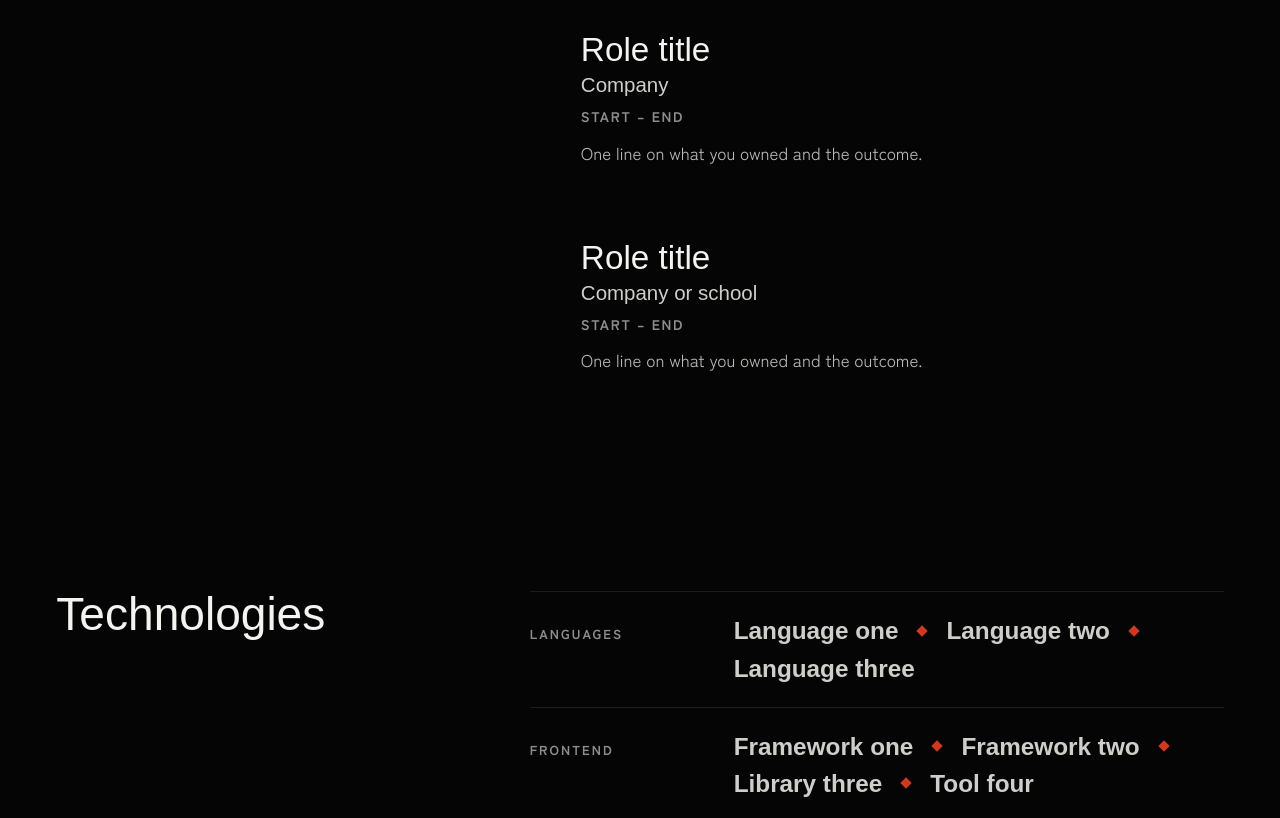
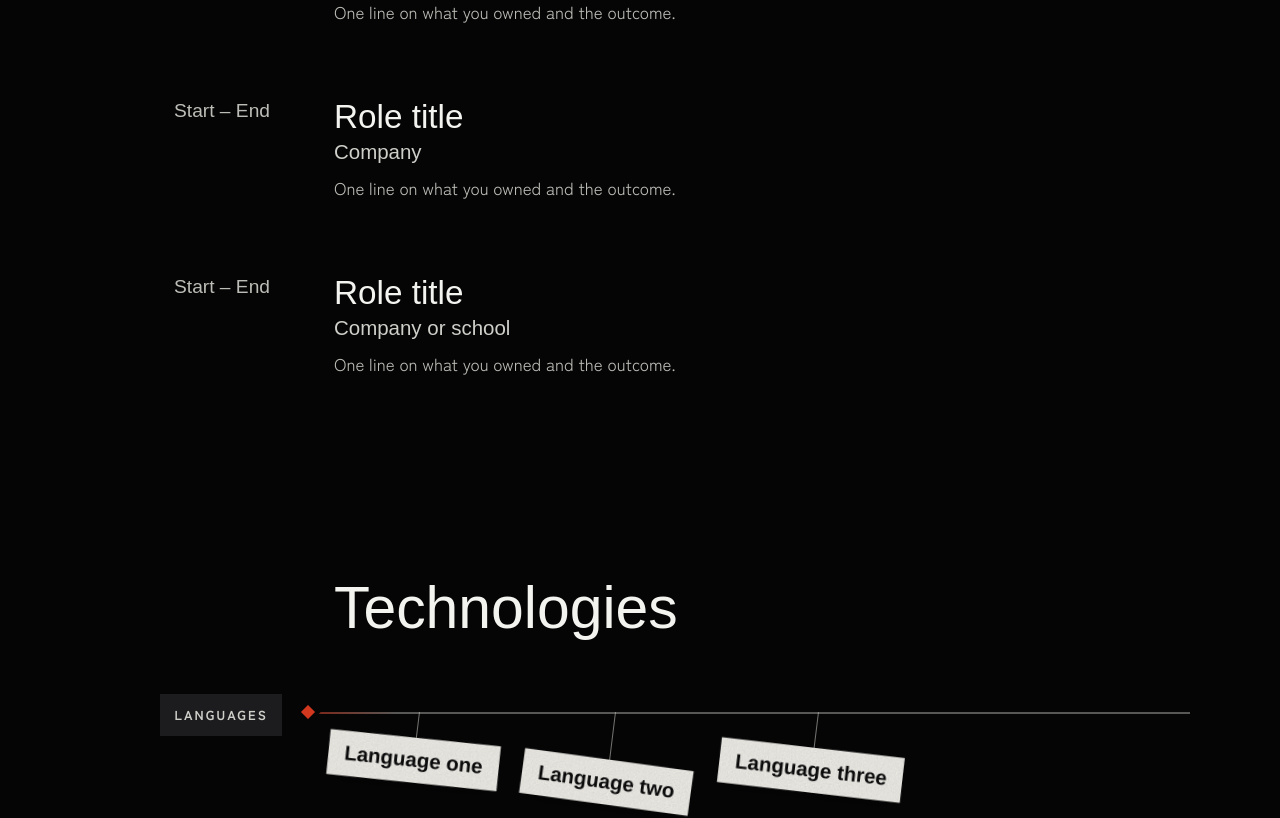
Before and after one commit to n4t5Uuu/Bleach-Inspired-Portfolio, a Next.js app: page / in a window 1280 px wide. Shown: the part 2320-3138 px from the top of the page. Built offline with nearby package versions, Linux system fonts and the light colour scheme; a web font is replaced by a local one.

Commit message:
feat(experience): hang the technologies from the cord
Experience and Technologies share one cord. Dates sit left of it;
technologies are paper strips hung from rails that leave the cord.
The cord draws itself and the strips swing once as they scroll in,
where CSS scroll timelines exist.

```diff
--- a/src/app/globals.css
+++ b/src/app/globals.css
@@ -1134,50 +1134,40 @@ a.resume-tag:hover {
   }
 }
 
-/* ---------- the path: the cord becomes the timeline ---------- */
-
-.path {
-  display: grid;
-  grid-template-columns: minmax(0, 4fr) minmax(0, 7fr);
-  gap: clamp(32px, 6vw, 112px);
-  padding: clamp(96px, 18vh, 200px) var(--gutter);
+/* ---------- the thread: the cord runs through experience and technologies ---------- */
+
+.thread {
+  --dates: clamp(6.5rem, 15vw, 14rem);
+  --knot-col: 3.25rem;
+  --pad: max(var(--gutter), calc((100% - 1100px) / 2));
+  position: relative;
+  padding: clamp(96px, 16vh, 180px) var(--pad);
   background: var(--void);
 }
 
-.path h2 {
-  align-self: start;
-  position: sticky;
-  top: 96px;
-  font-size: clamp(2.25rem, 3.6vw, 3.75rem);
-}
-
-.path-cord {
+.thread > * {
   position: relative;
-  padding-left: clamp(36px, 4vw, 56px);
-}
-
-.path-cord::before {
+  z-index: 1;
+}
+
+/* the one cord: it draws itself down as the section scrolls into view */
+.thread::before {
   content: "";
   position: absolute;
   top: 0;
   bottom: 0;
-  left: 6px;
+  left: calc(var(--pad) + var(--dates) + var(--knot-col) / 2 - 2px);
   width: 4px;
   background: var(--cord);
-}
-
-/* the cord draws itself down the timeline as it scrolls in, and each knot ties as its role arrives */
+  transform-origin: top;
+}
+
 @supports (animation-timeline: view()) {
   @media (prefers-reduced-motion: no-preference) {
-    .path-cord {
-      view-timeline: --cord block;
-    }
-
-    .path-cord::before {
-      transform-origin: top;
+    .thread::before {
       animation: cord-draw linear both;
-      animation-timeline: --cord;
-      animation-range: entry 15% cover 55%;
+      animation-timeline: view();
+      animation-range: entry 10% cover 55%;
     }
 
     .path-knot {
@@ -1206,34 +1196,64 @@ a.resume-tag:hover {
   }
 }
 
+.path,
+.stack {
+  scroll-margin-top: 72px;
+  display: grid;
+  grid-template-columns: var(--dates) var(--knot-col) minmax(0, 1fr);
+}
+
+.path > h2,
+.stack > h2 {
+  grid-column: 3;
+  margin-bottom: clamp(40px, 7vh, 72px);
+}
+
+.stack {
+  margin-top: clamp(96px, 16vh, 180px);
+}
+
+/* experience: the date beside the cord, the role on the other side */
+.path-cord {
+  grid-column: 1 / -1;
+}
+
 .path-cord li {
-  position: relative;
+  display: grid;
+  grid-template-columns: var(--dates) var(--knot-col) minmax(0, 1fr);
   padding-bottom: clamp(48px, 9vh, 96px);
 }
 
+.path-period {
+  grid-column: 1;
+  grid-row: 1;
+  padding-right: 12px;
+  text-align: right;
+  font-family: var(--font-display-stack);
+  font-size: clamp(1rem, 1.5vw, 1.375rem);
+  line-height: 1.3;
+  color: var(--mist);
+  font-variant-numeric: tabular-nums;
+}
+
 .path-knot {
-  position: absolute;
-  top: 0.45em;
-  left: calc(-1 * clamp(36px, 4vw, 56px) + 1px);
+  grid-column: 2;
+  grid-row: 1;
+  justify-self: center;
   width: 14px;
   height: 14px;
+  margin-top: 0.4em;
   background: var(--cord);
   transform: rotate(45deg);
   outline: 4px solid var(--void);
 }
 
-.path-period {
-  margin-top: 8px;
-  font-size: 0.875rem;
-  font-weight: 700;
-  letter-spacing: 0.12em;
-  text-transform: uppercase;
-  color: var(--ghost);
-  font-variant-numeric: tabular-nums;
+.path-body {
+  grid-column: 3;
+  grid-row: 1;
 }
 
 .path-cord h3 {
-  margin-top: 0;
   font-family: var(--font-display-stack);
   font-size: clamp(1.5rem, 2.6vw, 2.25rem);
   line-height: 1.1;
@@ -1248,81 +1268,150 @@ a.resume-tag:hover {
   color: var(--mist-hi);
 }
 
-.path-cord li > p:last-child {
+.path-summary {
   margin-top: 10px;
   max-width: var(--measure);
   color: var(--mist);
 }
 
-/* ---------- technologies: names inscribed on the cord ---------- */
-
-.stack {
+/* technologies: names on paper strips hung from a rail off the cord */
+.stack-groups {
+  grid-column: 1 / -1;
   display: grid;
-  grid-template-columns: minmax(0, 4fr) minmax(0, 7fr);
-  gap: clamp(32px, 6vw, 112px);
-  padding: 0 var(--gutter) clamp(96px, 16vh, 180px);
-  background: var(--void);
-}
-
-.stack h2 {
-  align-self: start;
-  position: sticky;
-  top: 96px;
-  font-family: var(--font-display-stack);
-  font-size: clamp(2.25rem, 3.6vw, 3.75rem);
-  line-height: 1;
+  gap: clamp(32px, 5vh, 56px);
 }
 
 .stack-group {
+  position: relative;
   display: grid;
-  grid-template-columns: minmax(0, 11rem) minmax(0, 1fr);
-  gap: 12px 28px;
-  align-items: baseline;
-  padding: 24px 0;
-  border-top: 1px solid var(--lacquer-2);
-}
-
-.stack-group:last-of-type {
-  border-bottom: 1px solid var(--lacquer-2);
+  grid-template-columns: var(--dates) var(--knot-col) minmax(0, 1fr);
+  align-items: start;
+}
+
+/* the rail leaves the cord and runs along the top of the group */
+.stack-group::before {
+  content: "";
+  position: absolute;
+  top: 18px;
+  left: calc(var(--dates) + var(--knot-col) / 2);
+  right: 0;
+  height: 2px;
+  background: linear-gradient(90deg, var(--cord), var(--ghost) 10%, var(--ghost));
+  opacity: 0.6;
+}
+
+/* a knot where the rail leaves the cord */
+.stack-group::after {
+  content: "";
+  position: absolute;
+  top: 13px;
+  left: calc(var(--dates) + var(--knot-col) / 2 - 5px);
+  width: 10px;
+  height: 10px;
+  background: var(--cord);
+  transform: rotate(45deg);
+  outline: 4px solid var(--void);
 }
 
 .stack-group h3 {
+  grid-column: 1;
+  justify-self: end;
+  padding: 10px 14px;
+  background: var(--lacquer-2);
   font-size: 0.8125rem;
   font-weight: 700;
   letter-spacing: 0.16em;
   text-transform: uppercase;
-  color: var(--ghost);
-}
-
-/* each name in the verse face, knotted to the next like the experience cord */
+  text-align: right;
+  color: var(--mist-hi);
+}
+
 .stack-group ul {
+  grid-column: 3;
   display: flex;
   flex-wrap: wrap;
-  gap: 8px 0;
+  gap: 0 clamp(14px, 2vw, 28px);
+  padding-top: 18px;
 }
 
 .stack-group li {
-  display: inline-flex;
-  align-items: center;
+  position: relative;
+  padding-top: var(--drop, 28px);
+  transform-origin: top center;
+}
+
+/* the string the strip hangs by */
+.stack-group li::before {
+  content: "";
+  position: absolute;
+  top: 0;
+  left: 50%;
+  width: 1px;
+  height: var(--drop, 28px);
+  background: var(--mist);
+  opacity: 0.6;
+}
+
+.stack-group li:nth-child(3n + 1) {
+  --drop: 26px;
+  --tilt: -1.2deg;
+}
+
+.stack-group li:nth-child(3n + 2) {
+  --drop: 48px;
+  --tilt: 0.9deg;
+}
+
+.stack-group li:nth-child(3n) {
+  --drop: 36px;
+  --tilt: -0.5deg;
+}
+
+.strip {
+  display: block;
+  padding: 10px 16px;
+  background-color: var(--washi);
+  background-image: var(--grain-paper);
+  color: var(--lacquer);
   font-family: var(--font-verse-stack);
   font-weight: 800;
-  font-size: clamp(1.25rem, 1.9vw, 1.75rem);
+  font-size: clamp(1.125rem, 1.6vw, 1.4rem);
   line-height: 1.2;
-  color: var(--mist-hi);
-}
-
-/* the knot trails each name, so a wrapped line never begins with one */
-.stack-group li:not(:last-child)::after {
-  content: "";
-  width: 8px;
-  height: 8px;
-  margin-inline: clamp(12px, 1.6vw, 20px);
-  background: var(--cord);
-  transform: rotate(45deg);
+  rotate: var(--tilt, 0deg);
+  box-shadow: 0 10px 16px -8px rgb(0 0 0 / 0.7);
+}
+
+@supports (animation-timeline: view()) {
+  @media (prefers-reduced-motion: no-preference) {
+    .stack-group li {
+      animation: swing linear both;
+      animation-timeline: view();
+      animation-range: entry 5% entry 95%;
+    }
+  }
+}
+
+@keyframes swing {
+  0% {
+    rotate: 7deg;
+  }
+  30% {
+    rotate: -4.5deg;
+  }
+  55% {
+    rotate: 2.4deg;
+  }
+  80% {
+    rotate: -0.9deg;
+  }
+  100% {
+    rotate: 0deg;
+  }
 }
 
 .stack .placeholder-note {
-  margin-top: 20px;
+  margin-top: 4px;
+  padding-left: calc(var(--dates) + var(--knot-col));
 }
 
 /* ---------- about: Soul Society's white walls ---------- */
--- a/src/app/page.tsx
+++ b/src/app/page.tsx
@@ -30,18 +30,21 @@ export default function Home() {
           <Shelf projects={site.projects} placeholder={site.projectsPlaceholder} />
         </section>
 
+        <div className="thread">
           <section id="path" className="path" aria-labelledby="path-title">
             <h2 id="path-title">Experience</h2>
             <ol className="path-cord">
               {site.experience.map((r) => (
                 <li key={r.id}>
                   <span className="path-knot" aria-hidden="true" />
+                  <div className="path-body">
                     <h3>
                       {r.title}
                       <span>{r.org}</span>
                     </h3>
+                    <p className="path-summary">{r.summary}</p>
+                  </div>
                   <p className="path-period">{r.period}</p>
-                <p className="path-summary">{r.summary}</p>
                 </li>
               ))}
             </ol>
@@ -55,7 +58,9 @@ export default function Home() {
                   <h3>{g.label}</h3>
                   <ul>
                     {g.items.map((item) => (
-                    <li key={item}>{item}</li>
+                      <li key={item}>
+                        <span className="strip">{item}</span>
+                      </li>
                     ))}
                   </ul>
                 </div>
@@ -65,6 +70,7 @@ export default function Home() {
               )}
             </div>
           </section>
+        </div>
 
         <section id="about" className="about" aria-labelledby="about-title">
           <h2 id="about-title">About</h2>
```
Lines whose indentation alone changed are shown as unchanged.
